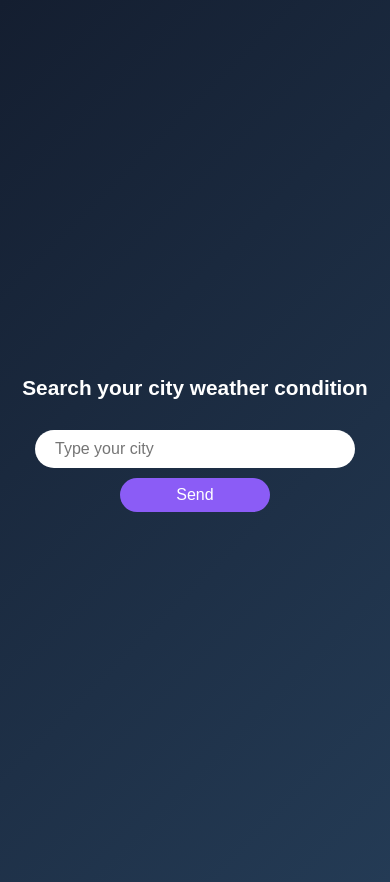
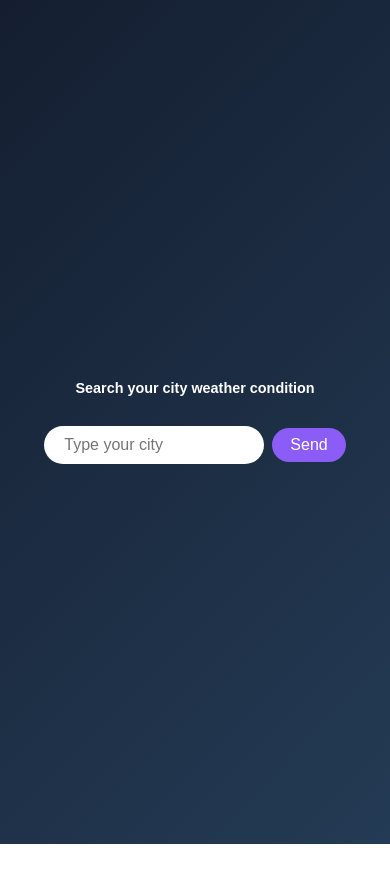
Before and after one commit to Anit81/weather-app, a React (Vite) app: page / in a window 390 px wide. After the commit the page ends 844 px from the top, so only its background shows below. Built offline with nearby package versions, Linux system fonts and the light colour scheme.

Commit message:
responsiveness

```diff
--- a/src/weather_component/weather.css
+++ b/src/weather_component/weather.css
@@ -125,36 +125,25 @@ h1 {
 }
 
 @media (max-width: 480px) {
-  body {
-    padding: 20px;
+  h1 {
+    font-size: 0.9rem;
+    margin-bottom: 20px;
   }
-
-  h1 {
-    font-size: 1.3rem;
-  }
-
-  .input-btn {
-    flex-direction: column;
-    gap: 10px;
+  .city {
+  font-size: 1.3rem;
   }
 
   .input-field {
-    width: 100%;
-    max-width: 280px;
+    width: 180px;
+    font-size: 16px;
   }
 
   .butt {
-    width: 100%;
-    max-width: 150px;
-  }
-
-  .city,
-  .temp,
-  .condition {
-    font-size: 1.2rem;
+    font-size: 16px;
+    padding: 8px 18px;
   }
 
   .temp span {
-    font-size: 2rem;
+    font-size: 1.3rem;
   }
 }
```
